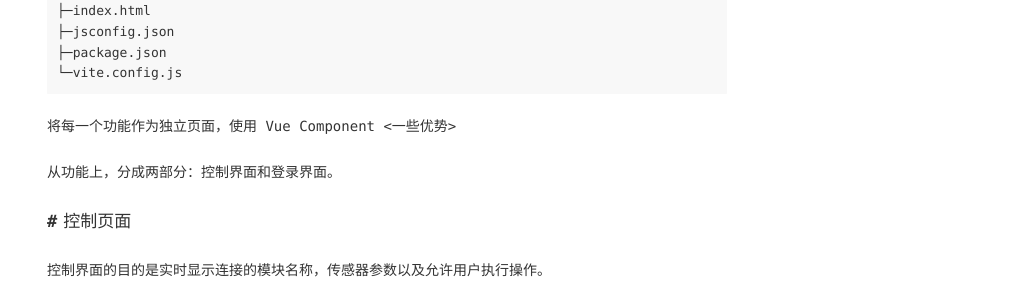
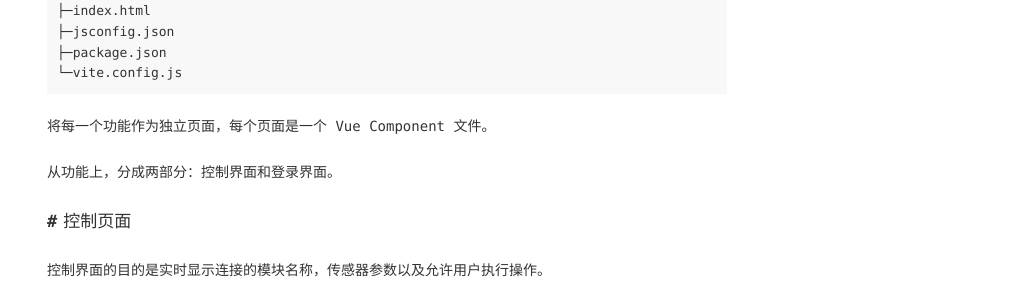
Before and after one commit to juntong20XX/juntong20XX.github.io, a Jekyll site: the page built from _posts/2025-02-20-year 2 project 前端开发.md, in a window 1280 px wide and 900 px high, scrolled down 313 px. Shown: the part 142-448 px from the top of the window, without its empty margins (253-1280 px from the left). Built offline with Jekyll 4.4.1, drawn with Linux system fonts in a browser that asks for light colours.

Commit message:
更新了上下位机的图片, 补充了前端开发的内容

````diff
--- a/_posts/2025-02-20-year 2 project 前端开发.md
+++ b/_posts/2025-02-20-year 2 project 前端开发.md
@@ -24,7 +24,7 @@ lang: en-us
 └─vite.config.js
 ```
 
-将每一个功能作为独立页面，使用 Vue Component <一些优势>
+将每一个功能作为独立页面，每个页面是一个 Vue Component 文件。
 
 从功能上，分成两部分：控制界面和登录界面。
 
````
Also changed, not shown: posts/2025/02/22/stateDiagram.svg.
